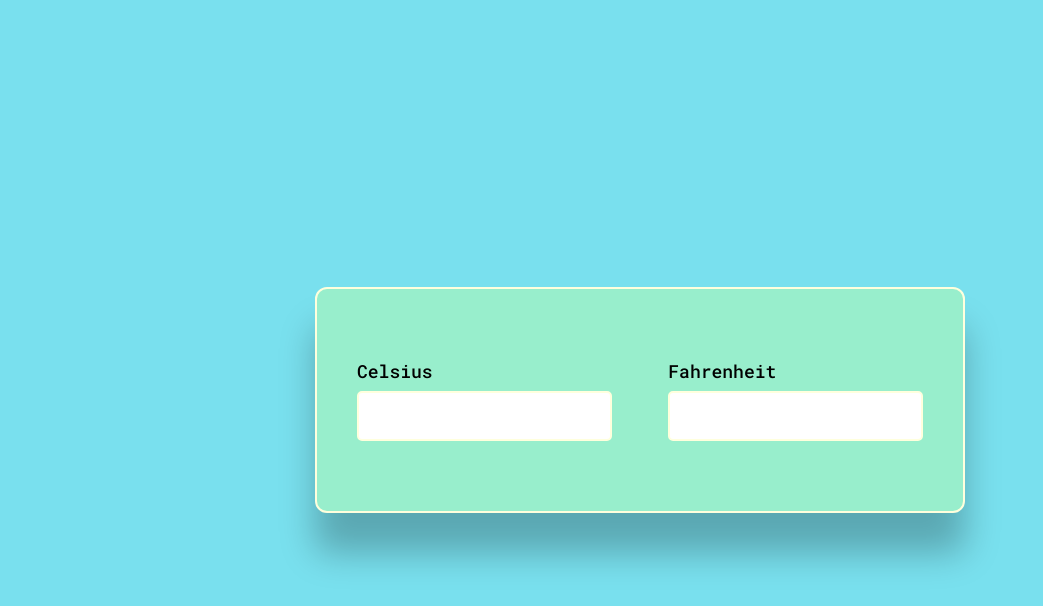
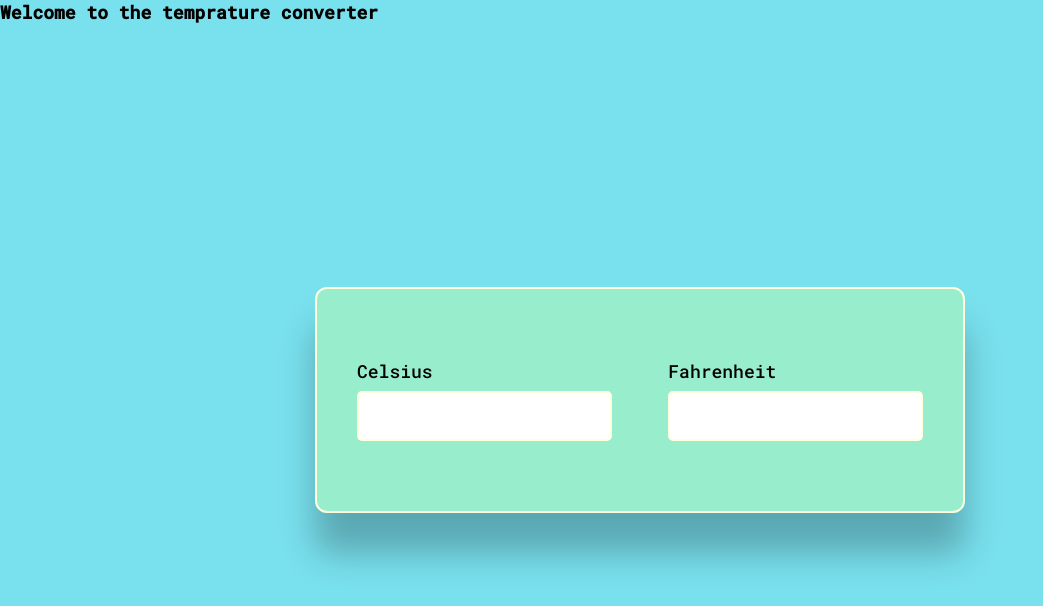
Before and after one commit to KushalSihag/Bharatintern, a plain HTML site: page index.html in a window 1280 px wide. Shown: the whole page, without its empty margins (0-1043 px from the left). Drawn offline with Linux system fonts and the light colour scheme.

Commit message:
Update index.html

```diff
--- a/index.html
+++ b/index.html
@@ -8,6 +8,7 @@
     <link rel="stylesheet" href="index.css">
 </head>
 <body>
+     <h1> Welcome to the temprature converter</h1>
     <div class="wrapper">
         <div class="container">
             <label for="celsius">Celsius</label>
```
